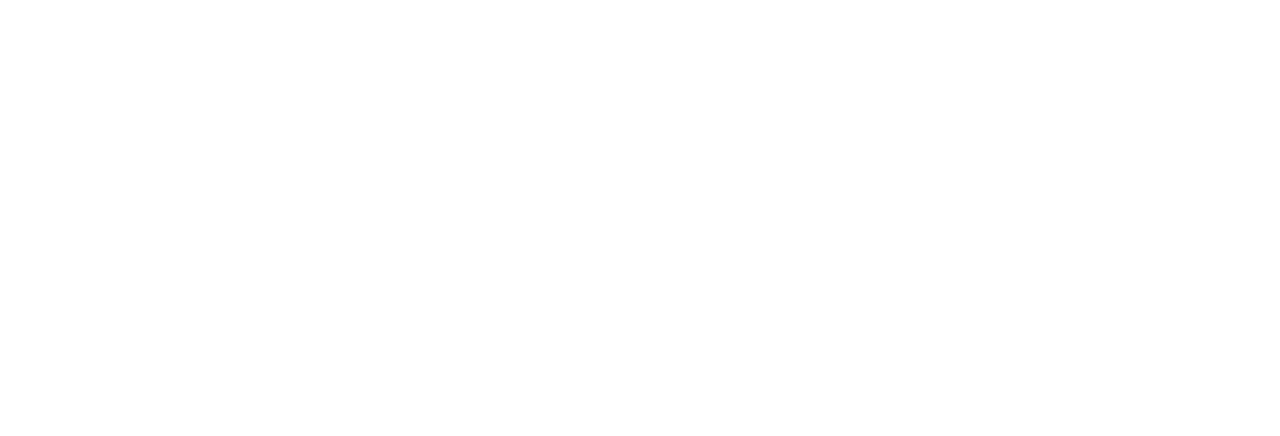
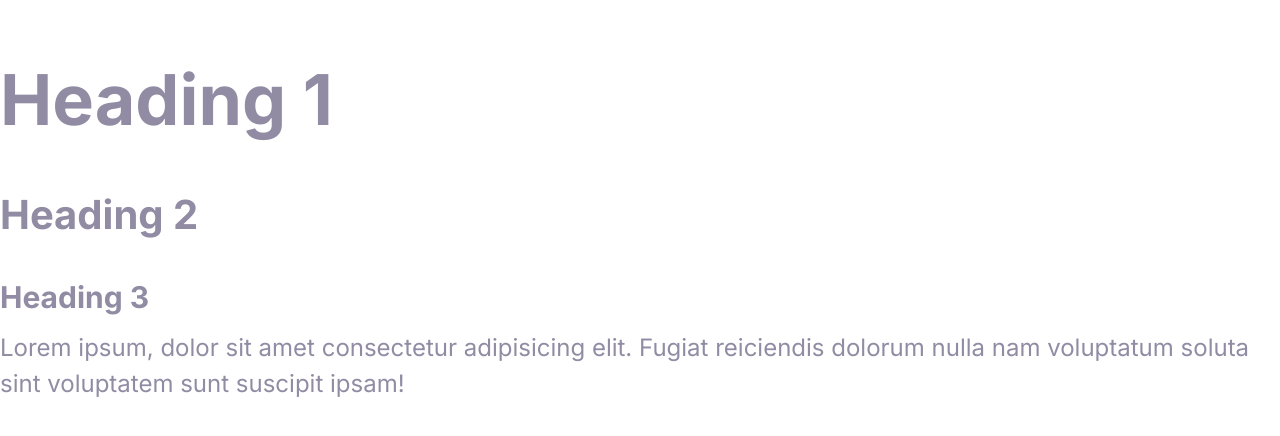
Before and after one commit to nj606214/Moshify, a plain HTML site: page index.html in a window 1280 px wide. Drawn offline with Linux system fonts and the light colour scheme.

Commit message:
added basic styles

```diff
--- a/CSS/styles.css
+++ b/CSS/styles.css
@@ -5,3 +5,55 @@
   --color-headings: #1b0760;
   --color-body: #918ca4;
 }
+
+html {
+  font-size: 62.5%; /*this makes it so rem represents 10px or 62.5% of 16*/
+}
+
+body {
+  font-family: Inter, Arial, Arial, Helvetica, sans-serif;
+  font-size: 2.4rem;
+  line-height: 1.5;
+  color: var(--color-body);
+}
+
+h1,
+h2,
+h3 {
+  color: var (--color-headings);
+  margin-bottom: 1rem;
+}
+
+h1 {
+  font-size: 7rem; /*1 times the font size of html element*/
+}
+
+h2 {
+  font-size: 4rem;
+}
+
+h3 {
+  font-size: 3rem;
+}
+
+p {
+  margin-top: 0;
+}
+
+@media screen and (min-widtrh: 1024px) {
+  body {
+    font-size: 1.8rem;
+  }
+
+  h1 {
+    font-size: 8rem;
+  }
+
+  h2 {
+    font-size: 4rem;
+  }
+
+  h3 {
+    font-size: 2.4rem;
+  }
+}
--- a/index.html
+++ b/index.html
@@ -5,8 +5,24 @@
     <meta http-equiv="X-UA-Compatible" content="IE=edge" />
     <meta name="viewport" content="width=device-width, initial-scale=1.0" />
     <title>Document</title>
+    <link rel="preconnect" href="https://fonts.googleapis.com" />
+    <link rel="preconnect" href="https://fonts.gstatic.com" crossorigin />
+    <link
+      href="https://fonts.googleapis.com/css2?family=Inter:wght@400;700&display=swap"
+      rel="stylesheet"
+    />
+
     <link rel="stylesheet" href="css/normalize.css" />
     <link rel="stylesheet" href="css/styles.css" />
   </head>
-  <body></body>
+  <body>
+    <h1>Heading 1</h1>
+    <h2>Heading 2</h2>
+    <h3>Heading 3</h3>
+    <p>
+      Lorem ipsum, dolor sit amet consectetur adipisicing elit. Fugiat
+      reiciendis dolorum nulla nam voluptatum soluta sint voluptatem sunt
+      suscipit ipsam!
+    </p>
+  </body>
 </html>
```
